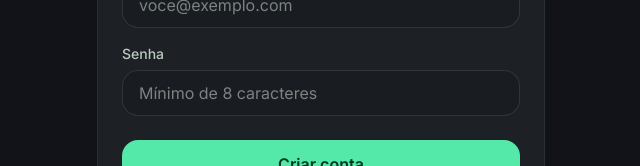
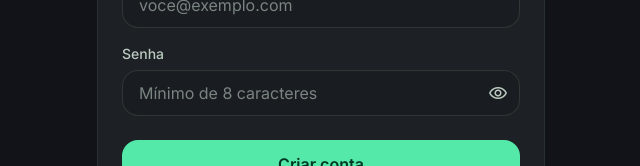
Before and after one commit to Atruss061/saldo-app, a React (Vite) app in the folder apps/web/: page /registrar in a window 1280 px wide. Shown: the part 454-620 px from the top of the page, without its empty margins (319-959 px from the left). Built offline with nearby package versions, Linux system fonts and the light colour scheme; no server answers.

Commit message:
barra fixa + ver senha + tela acordando

```diff
--- /dev/null
+++ b/apps/web/src/components/PasswordInput.tsx
@@ -0,0 +1,34 @@
+import { useState } from "react";
+import { Icon } from "./Icon";
+
+interface PasswordInputProps {
+  value: string;
+  onChange: (value: string) => void;
+  placeholder?: string;
+  required?: boolean;
+}
+
+export function PasswordInput({ value, onChange, placeholder, required }: PasswordInputProps) {
+  const [visible, setVisible] = useState(false);
+  return (
+    <div className="relative">
+      <input
+        type={visible ? "text" : "password"}
+        className="input pr-11"
+        value={value}
+        onChange={(e) => onChange(e.target.value)}
+        placeholder={placeholder}
+        required={required}
+      />
+      <button
+        type="button"
+        onClick={() => setVisible((v) => !v)}
+        className="absolute inset-y-0 right-0 flex w-11 items-center justify-center text-on-surface-variant hover:text-on-surface"
+        title={visible ? "Ocultar senha" : "Mostrar senha"}
+        aria-label={visible ? "Ocultar senha" : "Mostrar senha"}
+      >
+        <Icon name={visible ? "visibility_off" : "visibility"} className="text-[20px]" />
+      </button>
+    </div>
+  );
+}
--- a/apps/web/src/components/Sidebar.tsx
+++ b/apps/web/src/components/Sidebar.tsx
@@ -16,7 +16,7 @@ export function Sidebar() {
   const { open: onNewTransaction } = useTransactionModal();
 
   return (
-    <aside className="flex h-screen w-64 shrink-0 flex-col border-r border-outline-variant/40 bg-surface-container-lowest p-4">
+    <aside className="sticky top-0 flex h-screen w-64 shrink-0 flex-col overflow-y-auto border-r border-outline-variant/40 bg-surface-container-lowest p-4">
       {/* Marca */}
       <div className="mb-6 flex items-center gap-3 px-2">
         <div className="flex h-10 w-10 items-center justify-center rounded-lg bg-primary/15 text-primary">
--- a/apps/web/src/pages/LoginPage.tsx
+++ b/apps/web/src/pages/LoginPage.tsx
@@ -3,6 +3,7 @@ import { Link, useNavigate } from "react-router-dom";
 import { useAuth } from "@/contexts/AuthContext";
 import { ApiError } from "@/lib/api";
 import { Icon } from "@/components/Icon";
+import { PasswordInput } from "@/components/PasswordInput";
 
 export function LoginPage() {
   const { login } = useAuth();
@@ -40,14 +41,7 @@ export function LoginPage() {
           />
         </Field>
         <Field label="Senha">
-          <input
-            type="password"
-            required
-            value={password}
-            onChange={(e) => setPassword(e.target.value)}
-            className="input"
-            placeholder="••••••••"
-          />
+          <PasswordInput required value={password} onChange={setPassword} placeholder="••••••••" />
         </Field>
 
         {error && <p className="text-sm text-error">{error}</p>}
--- a/apps/web/src/pages/RegisterPage.tsx
+++ b/apps/web/src/pages/RegisterPage.tsx
@@ -3,6 +3,7 @@ import { Link, useNavigate } from "react-router-dom";
 import { useAuth } from "@/contexts/AuthContext";
 import { ApiError } from "@/lib/api";
 import { AuthShell, Field } from "./LoginPage";
+import { PasswordInput } from "@/components/PasswordInput";
 
 export function RegisterPage() {
   const { register } = useAuth();
@@ -55,14 +56,7 @@ export function RegisterPage() {
           />
         </Field>
         <Field label="Senha">
-          <input
-            type="password"
-            required
-            value={password}
-            onChange={(e) => setPassword(e.target.value)}
-            className="input"
-            placeholder="Mínimo de 8 caracteres"
-          />
+          <PasswordInput required value={password} onChange={setPassword} placeholder="Mínimo de 8 caracteres" />
         </Field>
 
         {error && <p className="text-sm text-error">{error}</p>}
--- a/apps/web/src/routes/ProtectedRoute.tsx
+++ b/apps/web/src/routes/ProtectedRoute.tsx
@@ -1,13 +1,28 @@
+import { useEffect, useState } from "react";
 import { Navigate, Outlet } from "react-router-dom";
 import { useAuth } from "@/contexts/AuthContext";
 
 export function ProtectedRoute() {
   const { user, loading } = useAuth();
+  // Depois de alguns segundos carregando, mostra o aviso de "acordando o servidor"
+  // (o plano grátis do Render adormece após inatividade e leva ~1 min pra acordar).
+  const [slow, setSlow] = useState(false);
+  useEffect(() => {
+    if (!loading) return;
+    const t = setTimeout(() => setSlow(true), 3000);
+    return () => clearTimeout(t);
+  }, [loading]);
 
   if (loading) {
     return (
-      <div className="flex h-screen items-center justify-center bg-background text-on-surface-variant">
-        Carregando…
+      <div className="flex min-h-screen flex-col items-center justify-center gap-4 bg-background px-6 text-center">
+        <div className="h-10 w-10 animate-spin rounded-full border-2 border-outline-variant border-t-primary" />
+        <p className="font-display text-lg font-semibold text-on-surface">Carregando…</p>
+        {slow && (
+          <p className="max-w-xs text-sm text-on-surface-variant">
+            Acordando o servidor — na primeira vez do dia isso pode levar até 1 minuto. Já já entra. 🙂
+          </p>
+        )}
       </div>
     );
   }
```
